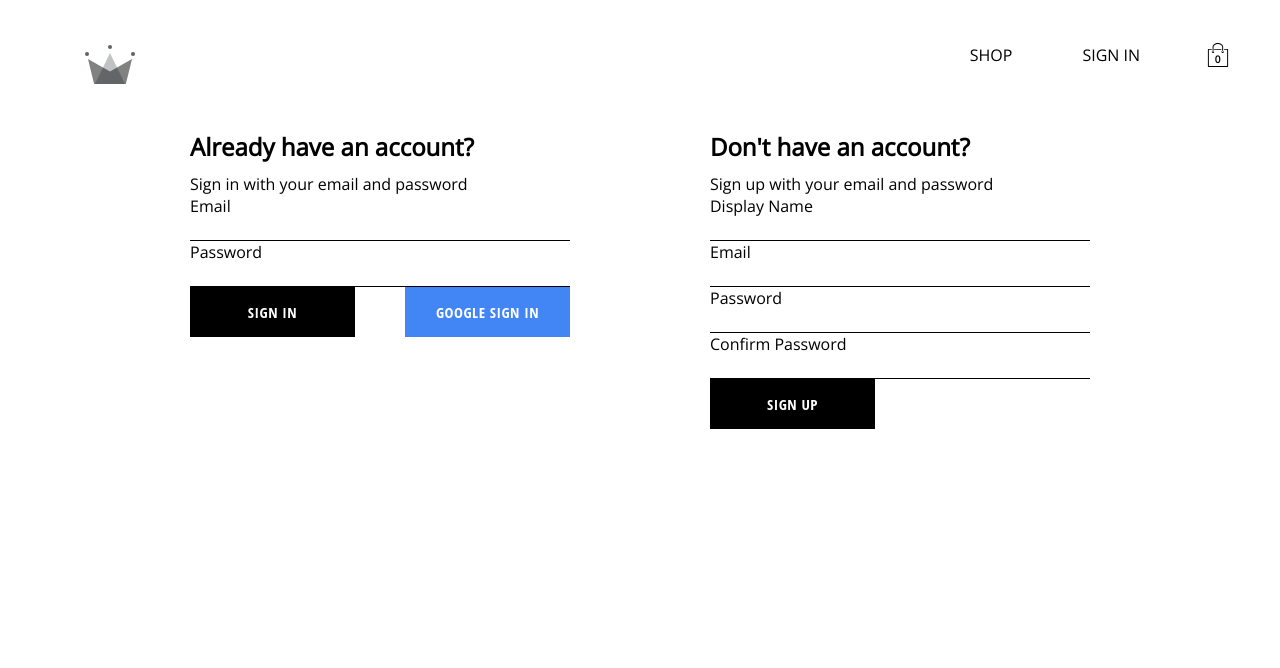
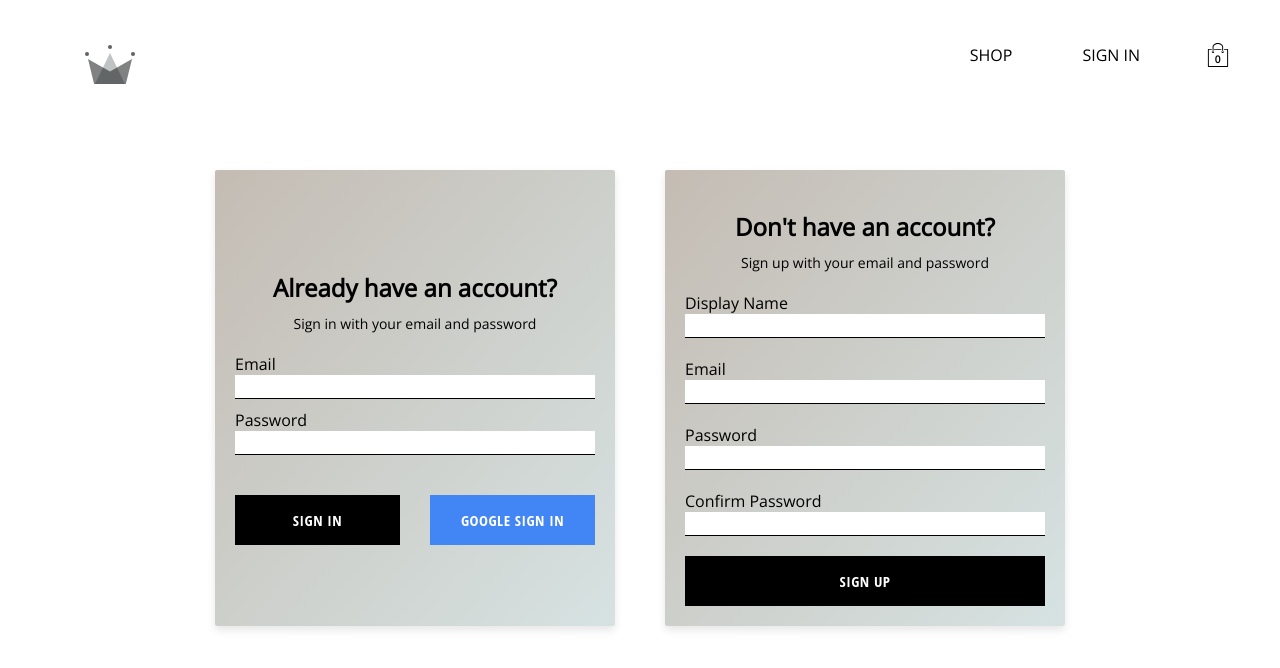
Before and after one commit to Monisha36/monisha_clothing, a React (Create React App) app: page /auth in a window 1280 px wide. Shown: the top 668 px of the page. Built offline with nearby package versions, Linux system fonts and the light colour scheme; no server answers; a web font is replaced by a local one.

Commit message:
Style added for sign in page

```diff
--- a/src/component/sign-in-form/sign-in-form.component.js
+++ b/src/component/sign-in-form/sign-in-form.component.js
@@ -48,7 +48,7 @@ const SignInForm = () => {
         setFormFields({ ...formFields, [name]: value });
     };
     return (
-        <div className="sign-up-container">
+        <div className="sign-in-container">
             <h2>Already have an account?</h2>
             <span>Sign in with your email and password</span>
             <form onSubmit={handleSubmit}>
--- a/src/component/sign-in-form/sign-in-form.styles.scss
+++ b/src/component/sign-in-form/sign-in-form.styles.scss
@@ -1,13 +1,45 @@
-.sign-up-container {
+.sign-in-container {
     display: flex;
     flex-direction: column;
-    width: 380px;
+    align-items: center;
+    justify-content: center;
+    padding: 20px;
+    background-image: linear-gradient(to bottom right, #c4bcb3, #d6e2e2);
+    border-radius: 2px;
+    box-shadow: 0 4px 8px rgba(0, 0, 0, 0.1);
+    color: black;
+    width: 400px;
+    margin: 0 auto;
+    margin-top: 50px;
 
-    h2{
-        margin: 10px 0;
+    h2 {
+      font-size: 24px;
+      margin-bottom: 10px;
     }
-    .buttons-container{
-        display: flex;
-        justify-content: space-between;
+
+    span {
+      font-size: 14px;
+      margin-bottom: 20px;
     }
-}
+
+    form {
+      display: flex;
+      flex-direction: column;
+      width: 100%;
+    }
+
+    .form-input {
+      margin-bottom: 10px;
+    }
+
+    .buttons-container {
+      display: flex;
+      align-items: center;
+      margin-top: 30px;
+      justify-content: space-between;
+
+      .custom-button {
+        margin-top: 10px;
+      }
+    }
+  }
--- a/src/component/sign-up-form/sign-up-form.styles.scss
+++ b/src/component/sign-up-form/sign-up-form.styles.scss
@@ -1,9 +1,38 @@
 .sign-up-container {
     display: flex;
     flex-direction: column;
-    width: 380px;
+    align-items: center;
+    justify-content: center;
+    padding: 20px;
+    background-image: linear-gradient(to bottom right, #c4bcb3, #d6e2e2);
+    border-radius: 2px;
+    box-shadow: 0 4px 8px rgba(5, 5, 5, 0.1);
+    color: black;
+    width: 400px;
+    margin: 0 auto;
+    margin-top: 50px;
 
-    h2{
-        margin: 10px 0;
+    h2 {
+      font-size: 24px;
+      margin-bottom: 10px;
     }
-}
+
+    span {
+      font-size: 14px;
+      margin-bottom: 20px;
+    }
+
+    form {
+      display: flex;
+      flex-direction: column;
+      width: 100%;
+    }
+
+    .form-input {
+      margin-bottom: 20px;
+    }
+
+    .custom-button {
+      margin-top: 20px;
+    }
+  }
```
